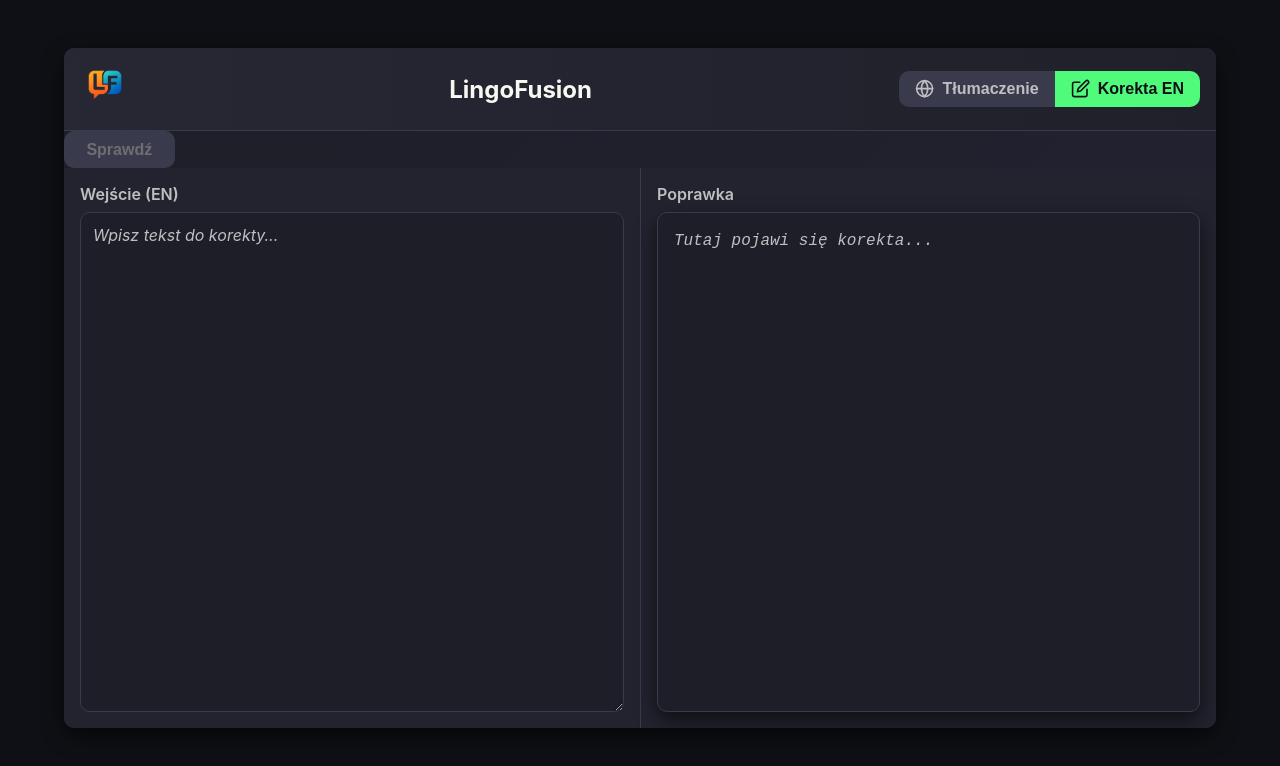
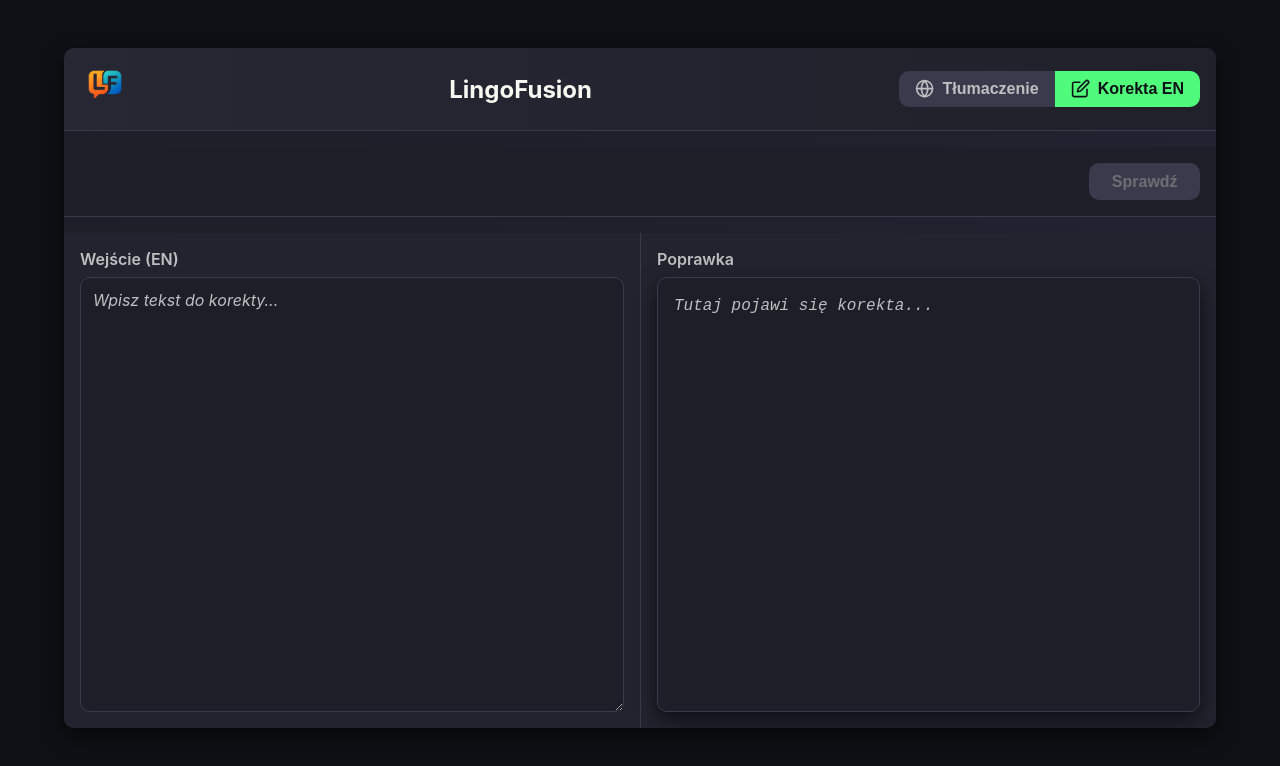
Before and after one commit to Arkadiusz4/lingofusion, a React (Vite) app in the folder frontend/: page / in a window 1280 px wide. Both pictures are taken after a click on the button "Korekta EN". Shown: the top 766 px of the page. Built offline with nearby package versions, Linux system fonts and the light colour scheme.

Commit message:
Move button to right

```diff
--- a/frontend/src/pages/CorrectPage/CorrectPage.css
+++ b/frontend/src/pages/CorrectPage/CorrectPage.css
@@ -1,10 +1,8 @@
-.page-header {
+.correct-header {
     display: flex;
-    align-items: center;
     justify-content: flex-end;
-    gap: 1rem;
-    padding: 0 var(--spacing);
-    margin-bottom: var(--spacing);
+    padding: var(--spacing);
+    margin: var(--spacing) 0;
     background: var(--bg-card);
     border-bottom: 1px solid var(--border);
 }
```
